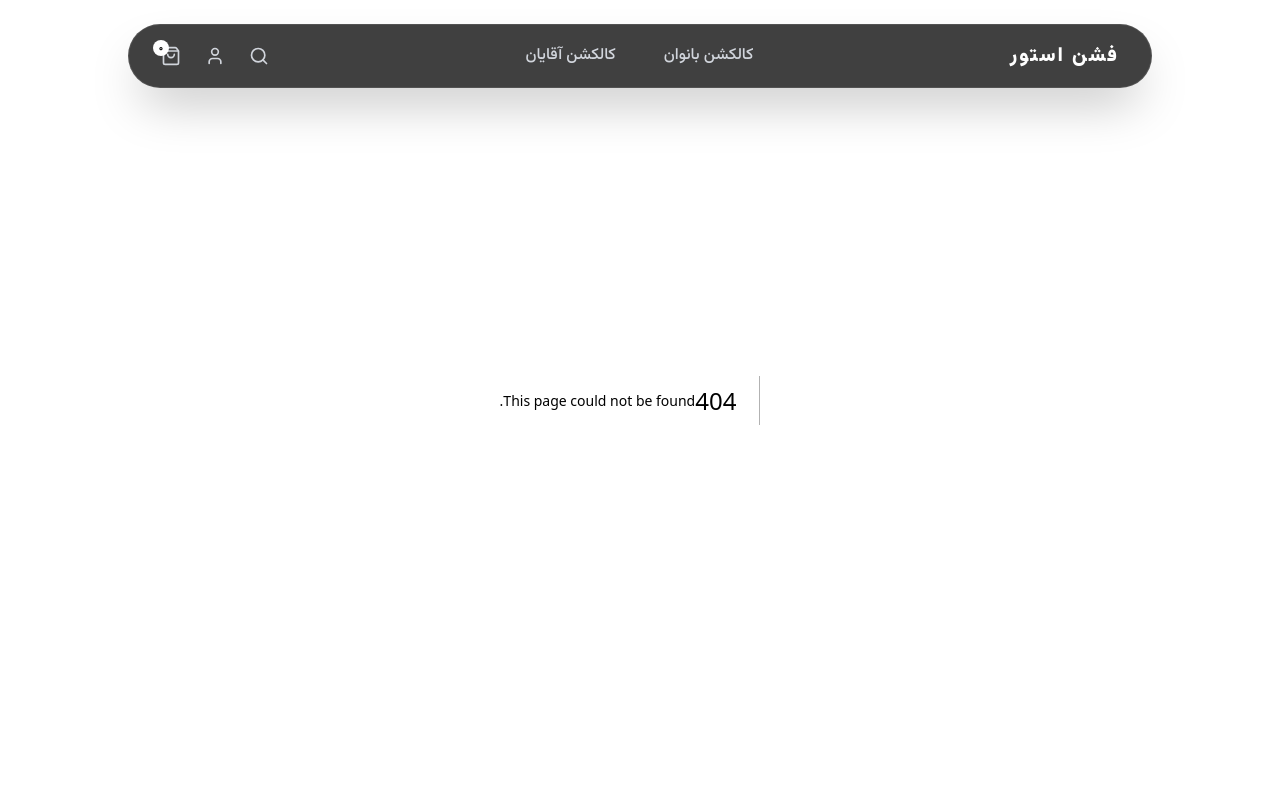
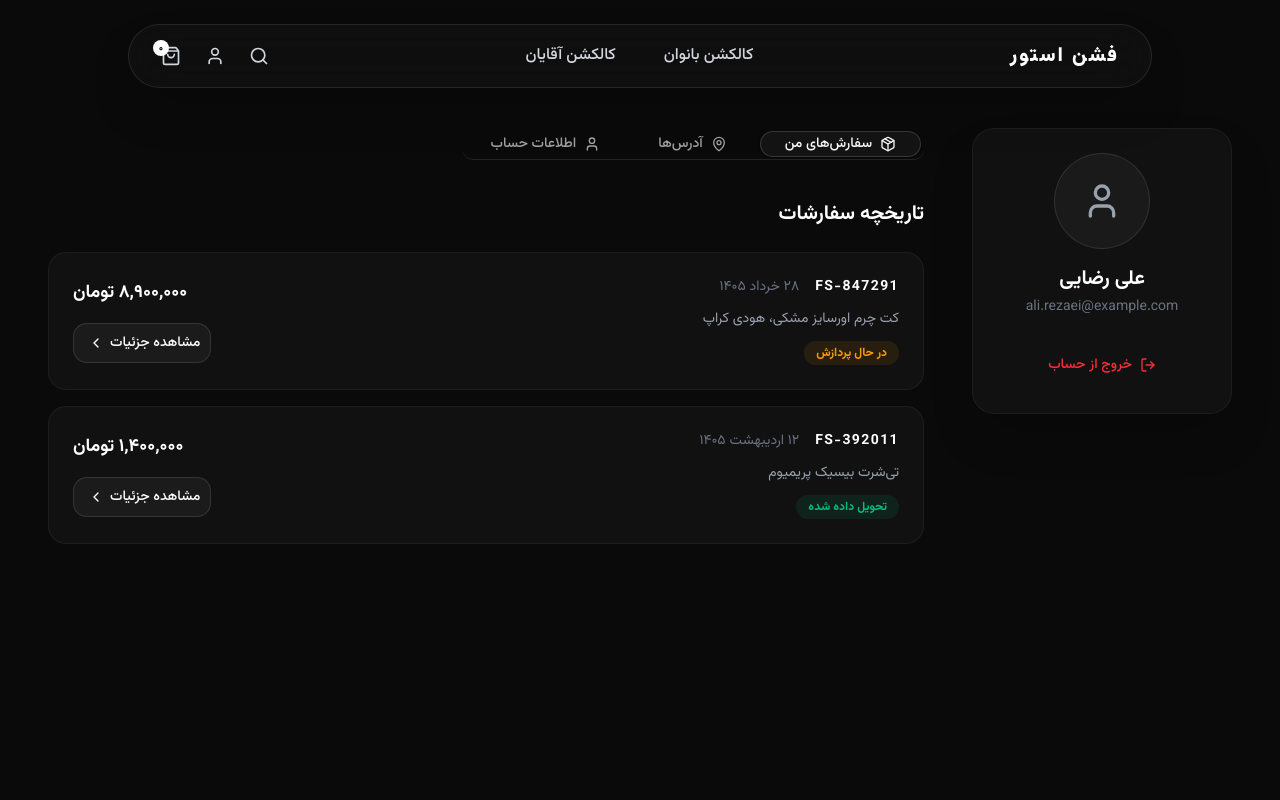
Before and after one commit to tinkernie/fashion-store, a Next.js app in the folder frontend/: page /profile in a window 1280 px wide. Before the commit this address had no page. Shown: the top 800 px of the page. Built offline with nearby package versions, Linux system fonts and the light colour scheme.

Commit message:
feat: build mock user dashboard with order history, addresses, and settings tabs

```diff
--- /dev/null
+++ b/frontend/src/app/profile/page.tsx
@@ -0,0 +1,163 @@
+"use client";
+
+import { useState } from "react";
+import { useRouter } from "next/navigation";
+import { motion } from "framer-motion";
+import { Package, MapPin, User, LogOut, ChevronLeft } from "lucide-react";
+import { Button } from "@/components/ui/button";
+import { Input } from "@/components/ui/input";
+import { Tabs, TabsContent, TabsList, TabsTrigger } from "@/components/ui/tabs";
+import { toast } from "sonner";
+
+// Mock Data
+const MOCK_ORDERS = [
+  { id: "FS-847291", date: "۲۸ خرداد ۱۴۰۵", total: "۸,۹۰۰,۰۰۰", status: "در حال پردازش", statusColor: "text-amber-500 bg-amber-500/10", items: "کت چرم اورسایز مشکی، هودی کراپ" },
+  { id: "FS-392011", date: "۱۲ اردیبهشت ۱۴۰۵", total: "۱,۴۰۰,۰۰۰", status: "تحویل داده شده", statusColor: "text-emerald-500 bg-emerald-500/10", items: "تی‌شرت بیسیک پریمیوم" },
+];
+
+const MOCK_ADDRESSES = [
+  { id: 1, title: "خانه", address: "تهران، سعادت آباد، میدان کاج، خیابان سرو شرقی، پلاک ۱۲، واحد ۴", postalCode: "1998612345" },
+];
+
+export default function ProfilePage() {
+  const router = useRouter();
+  const [isLoading, setIsLoading] = useState(false);
+
+  const handleLogout = () => {
+    toast.success("از حساب کاربری خارج شدید");
+    router.push("/");
+  };
+
+  const handleSaveSettings = (e: React.FormEvent) => {
+    e.preventDefault();
+    setIsLoading(true);
+    setTimeout(() => {
+      setIsLoading(false);
+      toast.success("اطلاعات حساب با موفقیت بروزرسانی شد");
+    }, 1000);
+  };
+
+  return (
+    <main className="min-h-screen pt-32 pb-24 px-6 md:px-12 max-w-7xl mx-auto">
+      <div className="grid grid-cols-1 lg:grid-cols-12 gap-12">
+
+        {/* Sidebar */}
+        <motion.div
+          initial={{ opacity: 0, x: 20 }}
+          animate={{ opacity: 1, x: 0 }}
+          className="lg:col-span-3 space-y-6"
+        >
+          <div className="bg-[#111111] border border-white/5 rounded-3xl p-6 text-center shadow-2xl">
+            <div className="w-24 h-24 bg-[#1a1a1a] rounded-full mx-auto mb-4 border border-white/10 flex items-center justify-center">
+              <User className="w-10 h-10 text-gray-400" />
+            </div>
+            <h2 className="text-xl font-bold text-white mb-1">علی رضایی</h2>
+            <p className="text-sm text-gray-500 mb-6" dir="ltr">ali.rezaei@example.com</p>
+            <Button onClick={handleLogout} variant="ghost" className="w-full text-red-500 hover:text-red-400 hover:bg-red-500/10 h-12 rounded-xl flex items-center justify-center gap-2">
+              <LogOut className="w-4 h-4" />
+              خروج از حساب
+            </Button>
+          </div>
+        </motion.div>
+
+        {/* Main Content */}
+        <motion.div
+          initial={{ opacity: 0, x: -20 }}
+          animate={{ opacity: 1, x: 0 }}
+          className="lg:col-span-9"
+        >
+          <Tabs defaultValue="orders" className="w-full" dir="rtl">
+            <TabsList className="flex flex-wrap gap-2 bg-transparent h-auto mb-8 justify-start border-b border-white/10 pb-4">
+              <TabsTrigger value="orders" className="data-[state=active]:bg-white data-[state=active]:text-black text-gray-400 rounded-xl px-6 py-3 transition-all flex items-center gap-2">
+                <Package className="w-4 h-4" />
+                سفارش‌های من
+              </TabsTrigger>
+              <TabsTrigger value="addresses" className="data-[state=active]:bg-white data-[state=active]:text-black text-gray-400 rounded-xl px-6 py-3 transition-all flex items-center gap-2">
+                <MapPin className="w-4 h-4" />
+                آدرس‌ها
+              </TabsTrigger>
+              <TabsTrigger value="settings" className="data-[state=active]:bg-white data-[state=active]:text-black text-gray-400 rounded-xl px-6 py-3 transition-all flex items-center gap-2">
+                <User className="w-4 h-4" />
+                اطلاعات حساب
+              </TabsTrigger>
+            </TabsList>
+
+            {/* Orders Tab */}
+            <TabsContent value="orders" className="space-y-4 outline-none">
+              <h3 className="text-xl font-bold text-white mb-6">تاریخچه سفارشات</h3>
+              {MOCK_ORDERS.map((order) => (
+                <div key={order.id} className="bg-[#111111] border border-white/5 rounded-2xl p-6 flex flex-col md:flex-row md:items-center justify-between gap-6 hover:border-white/10 transition-colors">
+                  <div className="space-y-3 flex-1">
+                    <div className="flex items-center gap-4">
+                      <span className="text-white font-bold font-sans tracking-widest">{order.id}</span>
+                      <span className="text-gray-500 text-sm">{order.date}</span>
+                    </div>
+                    <p className="text-sm text-gray-400 line-clamp-1">{order.items}</p>
+                    <span className={`inline-flex items-center px-3 py-1 rounded-full text-xs font-bold ${order.statusColor}`}>
+                      {order.status}
+                    </span>
+                  </div>
+                  <div className="flex items-center justify-between md:flex-col md:items-end gap-4 border-t border-white/10 md:border-0 pt-4 md:pt-0">
+                    <span className="text-lg font-bold text-white">{order.total} تومان</span>
+                    <Button variant="outline" className="h-10 rounded-xl border-white/20 text-white hover:bg-white hover:text-black">
+                      مشاهده جزئیات
+                      <ChevronLeft className="w-4 h-4 ml-1" />
+                    </Button>
+                  </div>
+                </div>
+              ))}
+            </TabsContent>
+
+            {/* Addresses Tab */}
+            <TabsContent value="addresses" className="space-y-4 outline-none">
+              <div className="flex items-center justify-between mb-6">
+                <h3 className="text-xl font-bold text-white">آدرس‌های ثبت شده</h3>
+                <Button className="h-10 px-4 rounded-xl bg-white text-black hover:bg-gray-200 font-bold text-sm">
+                  افزودن آدرس جدید
+                </Button>
+              </div>
+              {MOCK_ADDRESSES.map((addr) => (
+                <div key={addr.id} className="bg-[#111111] border border-white/5 rounded-2xl p-6 space-y-4">
+                  <div className="flex items-center justify-between">
+                    <span className="text-white font-bold flex items-center gap-2">
+                      <MapPin className="w-4 h-4 text-gray-400" />
+                      {addr.title}
+                    </span>
+                    <button className="text-sm text-gray-500 hover:text-white transition-colors">ویرایش</button>
+                  </div>
+                  <p className="text-sm text-gray-400 leading-relaxed">{addr.address}</p>
+                  <p className="text-sm text-gray-500">کد پستی: <span className="font-sans" dir="ltr">{addr.postalCode}</span></p>
+                </div>
+              ))}
+            </TabsContent>
+
+            {/* Settings Tab */}
+            <TabsContent value="settings" className="outline-none">
+              <h3 className="text-xl font-bold text-white mb-6">ویرایش اطلاعات</h3>
+              <form onSubmit={handleSaveSettings} className="bg-[#111111] border border-white/5 rounded-2xl p-6 space-y-6 max-w-xl">
+                <div className="space-y-2">
+                  <label className="text-sm font-medium text-gray-300">نام و نام خانوادگی</label>
+                  <Input defaultValue="علی رضایی" className="bg-[#0a0a0a] border-white/10 h-12 text-white focus-visible:ring-1 focus-visible:ring-white/30" />
+                </div>
+                <div className="space-y-2">
+                  <label className="text-sm font-medium text-gray-300">ایمیل</label>
+                  <Input defaultValue="ali.rezaei@example.com" className="bg-[#0a0a0a] border-white/10 h-12 text-white focus-visible:ring-1 focus-visible:ring-white/30 font-sans" dir="ltr" />
+                </div>
+                <div className="space-y-2">
+                  <label className="text-sm font-medium text-gray-300">شماره موبایل</label>
+                  <Input defaultValue="09123456789" disabled className="bg-[#0a0a0a]/50 border-white/5 h-12 text-gray-500 font-sans cursor-not-allowed" dir="ltr" />
+                  <p className="text-xs text-gray-500 mt-1">شماره موبایل قابل تغییر نیست.</p>
+                </div>
+                <Button disabled={isLoading} type="submit" className="w-full h-14 rounded-2xl bg-white text-black hover:bg-gray-200 text-base font-bold transition-all mt-4">
+                  {isLoading ? "در حال ذخیره..." : "ثبت تغییرات"}
+                </Button>
+              </form>
+            </TabsContent>
+
+          </Tabs>
+        </motion.div>
+
+      </div>
+    </main>
+  );
+}
```
